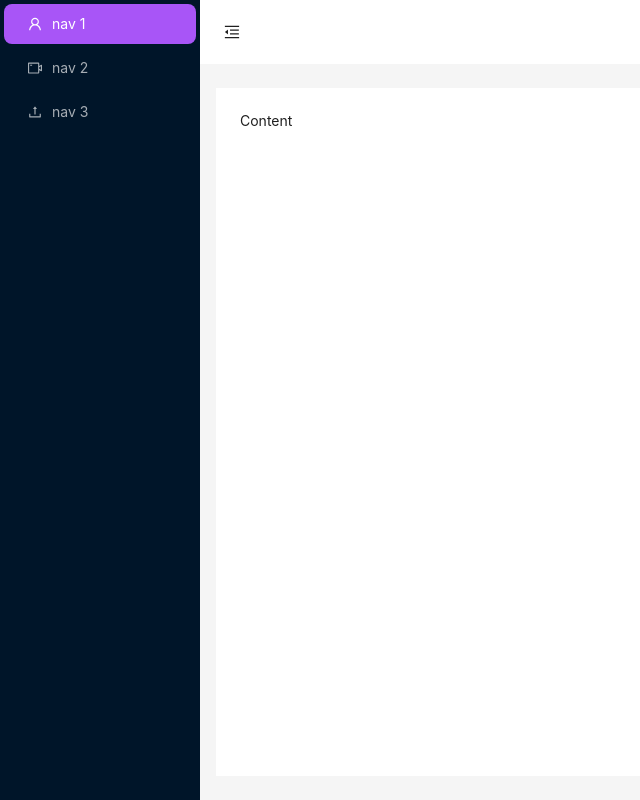
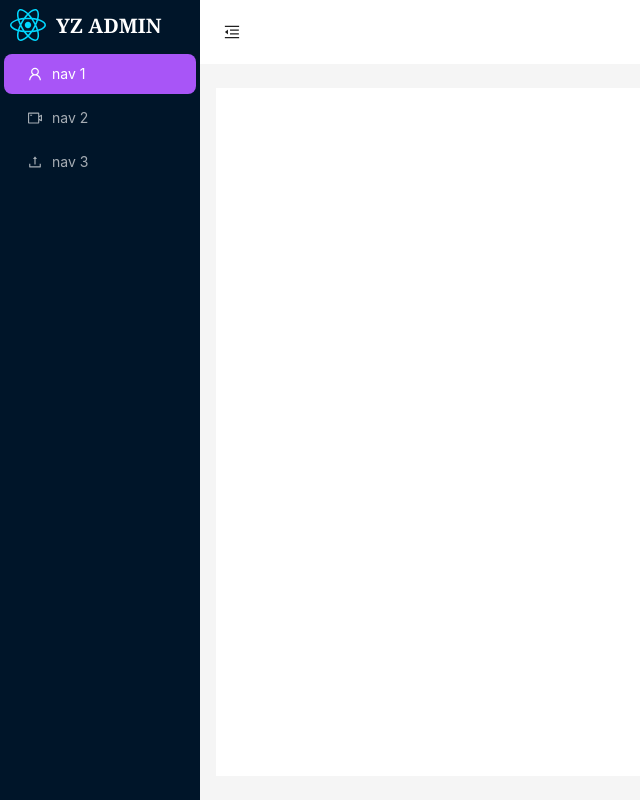
Before and after one commit to coder-czy/YZ-admin, a React (Vite) app: page /#/home in a window 1280 px wide. Shown: the whole page, without its empty margins (0-640 px from the left). Built offline with nearby package versions, Linux system fonts and the light colour scheme.

Commit message:
添加redux、RTK

```diff
--- a/package.json
+++ b/package.json
@@ -11,9 +11,11 @@
   },
   "dependencies": {
     "@ant-design/icons": "^5.2.5",
+    "@reduxjs/toolkit": "^1.9.5",
     "antd": "^5.8.4",
     "react": "^18.2.0",
     "react-dom": "^18.2.0",
+    "react-redux": "^8.1.2",
     "react-router-dom": "^6.15.0"
   },
   "devDependencies": {
--- a/src/components/layouts/index.less
+++ b/src/components/layouts/index.less
@@ -0,0 +1,15 @@
+.logo {
+  display: flex;
+  height: 50px;
+  padding: 10px;
+  color: #fff;
+  justify-content: flex-start;
+  align-items: center;
+
+  h2 {
+    font-size: 20px;
+    font-weight: bolder;
+    font-family: Georgia, 'Times New Roman', Times, serif;
+    margin-left: 10px;
+  }
+}
--- a/src/components/layouts/index.tsx
+++ b/src/components/layouts/index.tsx
@@ -1,4 +1,5 @@
 import React, { useState } from 'react'
+import { Outlet } from 'react-router-dom'
 import {
   MenuFoldOutlined,
   MenuUnfoldOutlined,
@@ -8,9 +9,12 @@ import {
 } from '@ant-design/icons'
 import { Layout, Menu, Button, theme } from 'antd'
 
+import logo from '@/assets/react.svg'
+import './index.less'
+
 const { Header, Sider, Content } = Layout
 
-const App: React.FC = () => {
+const Layouts: React.FC = () => {
   const [collapsed, setCollapsed] = useState(false)
   const {
     token: { colorBgContainer },
@@ -20,6 +24,10 @@ const App: React.FC = () => {
     <Layout style={{ height: '100%' }}>
       <Sider trigger={null} collapsible collapsed={collapsed}>
         <div className="demo-logo-vertical" />
+        <div className="logo">
+          <img src={logo} alt="logo" />
+          <h2>YZ ADMIN</h2>
+        </div>
         <Menu
           theme="dark"
           mode="inline"
@@ -63,11 +71,11 @@ const App: React.FC = () => {
             minHeight: 280,
             background: colorBgContainer,
           }}>
-          Content
+          <Outlet />
         </Content>
       </Layout>
     </Layout>
   )
 }
 
-export default App
+export default Layouts
--- /dev/null
+++ b/src/store/type/index.ts
@@ -0,0 +1,5 @@
+export interface globalType {
+  token: string
+  themeColor: string
+  userInfo: object
+}
```
Also changed, not shown: src/store/module/global.ts (added, +21 -0 lines), src/store/index.ts (added), 1 other file (tests, documents, lock files or other folders).
